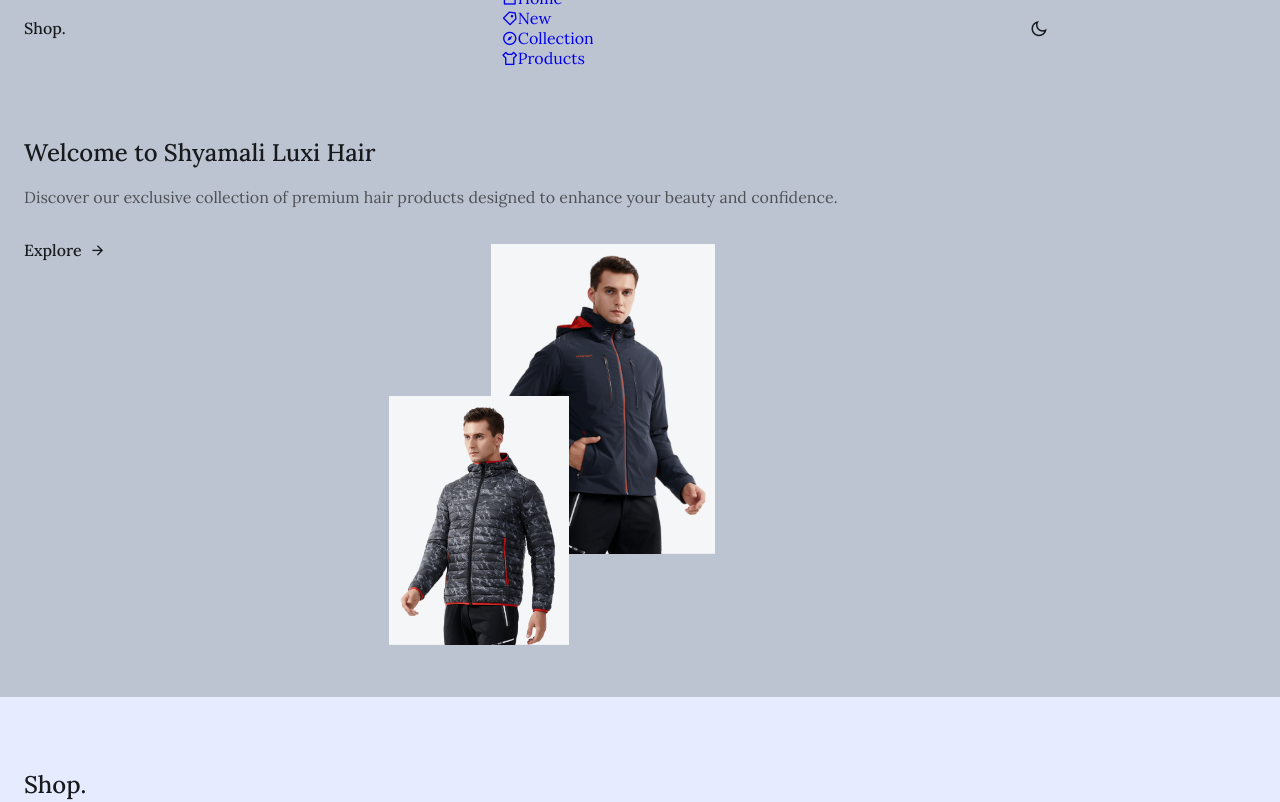
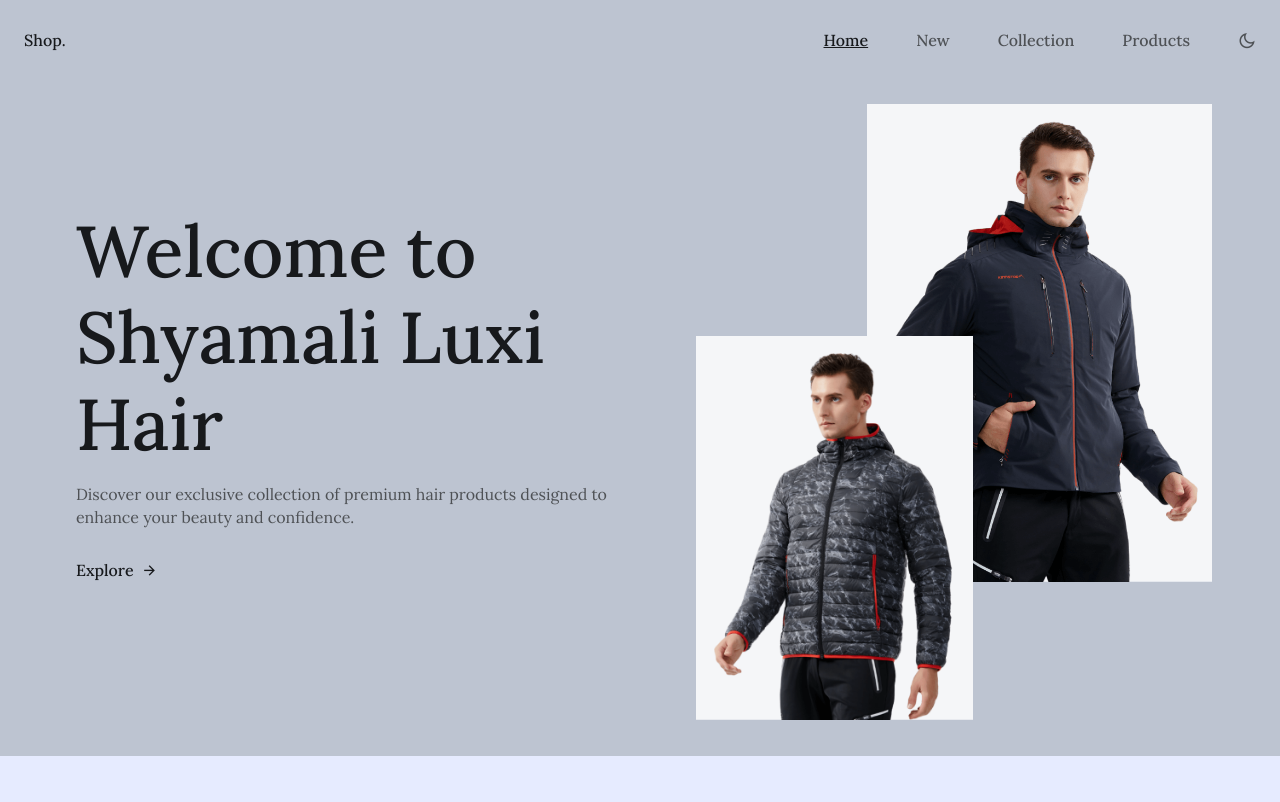
Before and after one commit to animeshmaiti/shyamali-luxe-hair, a React (Vite) app: page /home in a window 1280 px wide. Shown: the top 802 px of the page. Built offline with nearby package versions, Linux system fonts and the light colour scheme.

Commit message:
mid and large device ui

```diff
--- a/src/App.css
+++ b/src/App.css
@@ -88,6 +88,7 @@ img {
   max-width: 100%;
   height: auto;
 }
+
 /* .app-shell {
   min-height: 100vh;
   min-height: 100dvh;
@@ -110,6 +111,7 @@ body.dark-theme {
   --body-color: hsl(220, 18%, 12%);
   --container-color: hsl(220, 18%, 20%);
 }
+
 /*========== Variables Dark theme ==========*/
 
 /*========== Button Dark/Light ==========*/
@@ -118,19 +120,20 @@ body.dark-theme {
   font-size: 1.125rem;
   cursor: pointer;
 }
+
 /*==========
     Color changes in some parts of
     the website, in dark theme
 ==========*/
 .dark-theme .scroll-header {
-  box-shadow: 0 2px 8px hsla(220,18%,8%,.3);
+  box-shadow: 0 2px 8px hsla(220, 18%, 8%, .3);
 }
 
 .dark-theme .footer {
   background-color: #2a303c;
 }
 
-.dark-theme::-webkit-scrollbar{
+.dark-theme::-webkit-scrollbar {
   background-color: hsl(220, 18%, 15%);
 }
 
@@ -144,7 +147,7 @@ body.dark-theme {
 
 /*=============== REUSABLE CSS CLASSES ===============*/
 .container {
-  max-width: 1024px;
+  max-width: 100vw;
   margin-right: 1.5rem;
   margin-left: 1.5rem;
 }
@@ -358,8 +361,11 @@ body.dark-theme {
   color: var(--text-color);
   margin: 1rem 0 2rem;
 }
+.home__title {
+  font-size: var(--biggest-font-size);
+  line-height: 120%;
+}
 
-.home__title,
 .home__description {
   line-height: 140%;
 }
@@ -541,13 +547,10 @@ body.dark-theme {
 .products.section .swiper-button-next,
 .products.section .swiper-button-prev {
   width: 40px;
-  /* ✅ set width */
   height: 40px;
-  /* ✅ set height */
   font-size: 1.5rem;
   color: var(--title-color);
   background-size: 20px 20px;
-  /* ensure icon is visible */
 }
 
 /*=============== BRANDS ===============*/
@@ -580,7 +583,7 @@ body.dark-theme {
   justify-content: space-between;
 }
 
-.footer__content > div {
+.footer__content>div {
   box-sizing: border-box;
   flex: 0 0 150px;
 }
@@ -654,6 +657,7 @@ body.dark-theme {
   border-radius: .5rem;
   background-color: hsl(220, 8%, 76%);
 }
+
 ::-webkit-scrollbar-thumb {
   background-color: hsl(220, 8%, 64%);
   border-radius: .5rem;
@@ -662,6 +666,7 @@ body.dark-theme {
 ::-webkit-scrollbar-thumb:hover {
   background-color: hsl(220, 8%, 54%);
 }
+
 /*=============== SCROLL UP ===============*/
 
 /* Show Scroll Up*/
@@ -679,16 +684,20 @@ body.dark-theme {
     padding: 2rem 0 1rem;
     row-gap: 6rem;
   }
-  .home__description{
+
+  .home__description {
     font-size: var(--small-font-size);
   }
+
   .home__images {
     width: 248px;
   }
+
   .home__images img:nth-child(1) {
     width: 180px;
     top: -7rem;
   }
+
   .home__images img:nth-child(2) {
     width: 150px;
   }
@@ -697,6 +706,7 @@ body.dark-theme {
   .new__img {
     width: 230px;
   }
+
   .new__link {
     padding-right: 0;
   }
@@ -707,6 +717,7 @@ body.dark-theme {
     flex-direction: column;
     align-items: center;
   }
+
   .collection__explore:nth-child(1),
   .collection__explore:nth-child(2) {
     position: initial;
@@ -714,13 +725,16 @@ body.dark-theme {
     row-gap: 2rem;
     margin: 0;
   }
+
   .collection__container {
     height: initial;
     row-gap: 3rem;
   }
+
   .collection__data-men {
     margin-top: 0;
   }
+
   .collection__data-women {
     margin-bottom: 0;
   }
@@ -734,7 +748,138 @@ body.dark-theme {
 
 /* For medium devices */
 
+@media screen and (min-width:576px) {}
+
+@media screen and (min-width:768px) {
+
+  /* ==========Home=========== */
+  .home__container {
+    padding-right: 2rem;
+    display: flex;
+    align-items: flex-start;
+    justify-content: center;
+    gap: 2rem;
+  }
+
+  .new__container {
+    grid-template-columns: repeat(2, max-content);
+    justify-content: center;
+    gap: 2rem;
+  }
+
+  .home__data {
+    max-width: 60ch;
+  }
+
+  .home__images {
+    margin-top: 6rem;
+  }
+
+}
+
 /* For large devices */
+
+@media screen and (min-width:1024px) {
+  .section {
+    padding: 7rem 0 1rem
+  }
+
+  .section__title {
+    margin-bottom: 4rem;
+  }
+
+  /* ================navbar=========== */
+  .nav {
+    height: calc(var(--header-height) + 1.5rem);
+  }
+
+  .nav__menu {
+    width: initial;
+    margin-left: auto;
+  }
+
+  .nav__list {
+    display: flex;
+    column-gap: 3rem;
+  }
+
+  .nav__link {
+    color: var(--text-color);
+    font-weight: var(--font-medium);
+    transition: .3s;
+  }
+
+  .nav__link i {
+    display: none;
+  }
+
+  .nav__link:hover {
+    color: var(--title-color);
+  }
+
+  .nav__link--active {
+    color: var(--title-color);
+    text-decoration: underline;
+  }
+
+  .change-theme {
+    margin-left: 3rem;
+    color: var(--text-color);
+  }
+
+  /* ===========Home======= */
+  .home__container {
+    padding: 6rem 0 1rem;
+    row-gap: 0;
+  }
+  .home__images {
+    width: 500px;
+    margin-top: 8rem;
+    transform: translate(-1rem);
+  }
+
+  .home__images img:nth-child(1) {
+    width: 345px;
+    top: -14.5rem;
+  }
+  .home__images img:nth-child(2) {
+    width: 277px;
+  }
+
+  /* ===========footer========== */
+  .footer__link {
+    font-size: var(--normal-font-size);
+  }
+
+  /* ============new======== */
+  .new__container{
+    grid-template-columns: repeat(3, max-content);
+    padding-bottom: 4.5rem;
+    gap: 4.5rem;
+  }
+  .new__img {
+    margin-bottom: 1.25rem;
+  }
+  .new__title{
+    font-size: var(--h3-font-size);
+  }
+  /* ==========Collection========== */
+  .collection__container {
+    height: 760px;
+    margin-bottom: 2rem;
+  }
+  .collection__explore {
+    column-gap: 5rem;
+  }
+  .collection__explore:nth-child(1){
+    grid-template-columns: max-content 330px;
+    margin-left: 10rem;
+  }
+  .collection__explore:nth-child(2){
+    grid-template-columns: 330px max-content;
+    margin-right: 10rem;
+  }
+}
 
 /* For 2K resolutions (2048 x 1152, 2048 x 1536) */
 
--- a/src/components/Navbar.jsx
+++ b/src/components/Navbar.jsx
@@ -93,28 +93,52 @@ const Navbar = () => {
           <div className="nav__menu nav__menu--desktop">
             <ul className="nav__list">
               <li className="nav__item">
-                <Link to="/home" className="nav__link">
+                <NavLink
+                  to="/home"
+                  className={({ isActive }) =>
+                    `nav__link ${isActive ? 'nav__link--active' : ''}`
+                  }
+                  end
+                >
                   <i className="ri-home-line"></i>
                   <span>Home</span>
-                </Link>
+                </NavLink>
               </li>
               <li className="nav__item">
-                <Link to="/new" className="nav__link">
+                <NavLink
+                  to="/new"
+                  className={({ isActive }) =>
+                    `nav__link ${isActive ? 'nav__link--active' : ''}`
+                  }
+                  end
+                >
                   <i className="ri-price-tag-3-line"></i>
                   <span>New</span>
-                </Link>
+                </NavLink>
               </li>
               <li className="nav__item">
-                <Link to="/collection" className="nav__link">
+                <NavLink
+                  to="/collection"
+                  className={({ isActive }) =>
+                    `nav__link ${isActive ? 'nav__link--active' : ''}`
+                  }
+                  end
+                >
                   <i className="ri-compass-line"></i>
                   <span>Collection</span>
-                </Link>
+                </NavLink>
               </li>
               <li className="nav__item">
-                <Link to="/products" className="nav__link">
+                <NavLink
+                  to="/products"
+                  className={({ isActive }) =>
+                    `nav__link ${isActive ? 'nav__link--active' : ''}`
+                  }
+                  end
+                >
                   <i className="ri-t-shirt-line"></i>
                   <span>Products</span>
-                </Link>
+                </NavLink>
               </li>
             </ul>
           </div>
```
